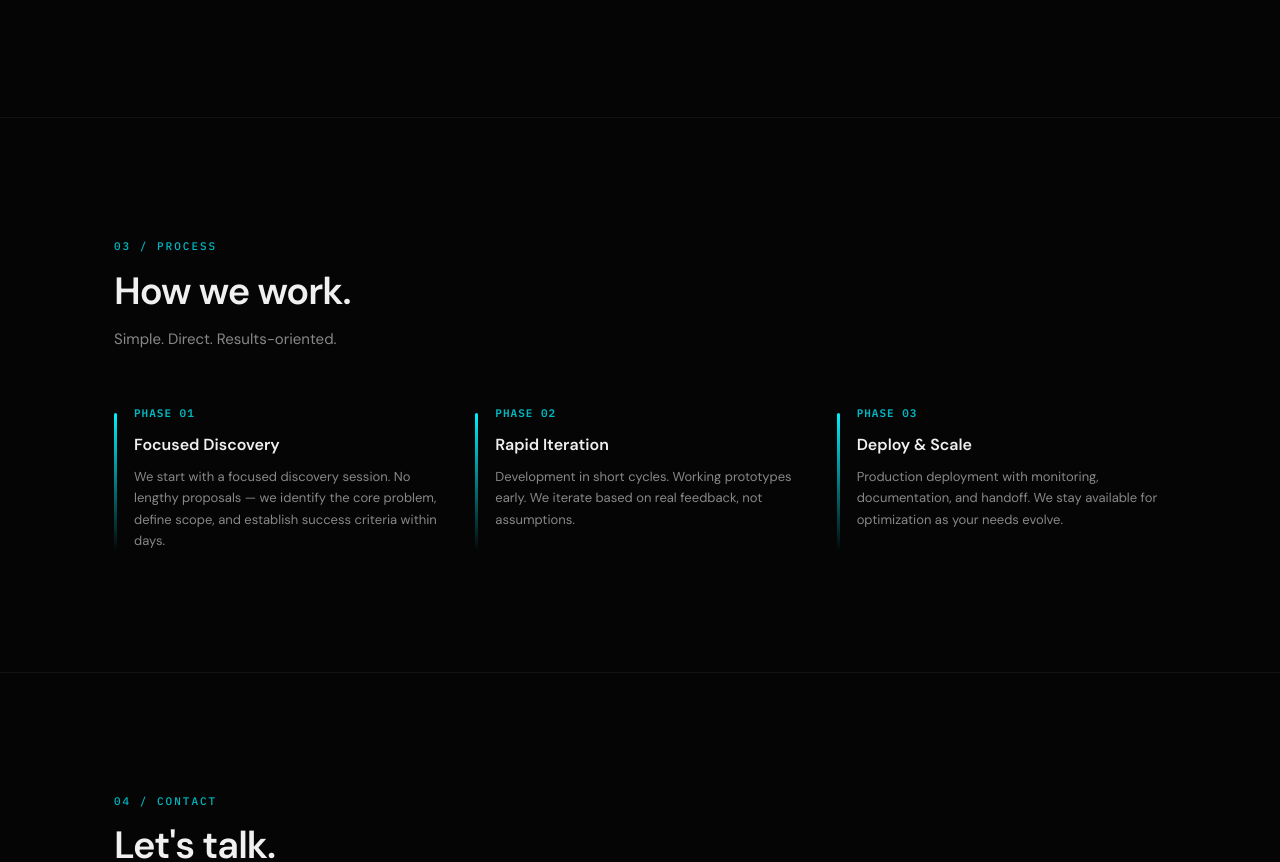
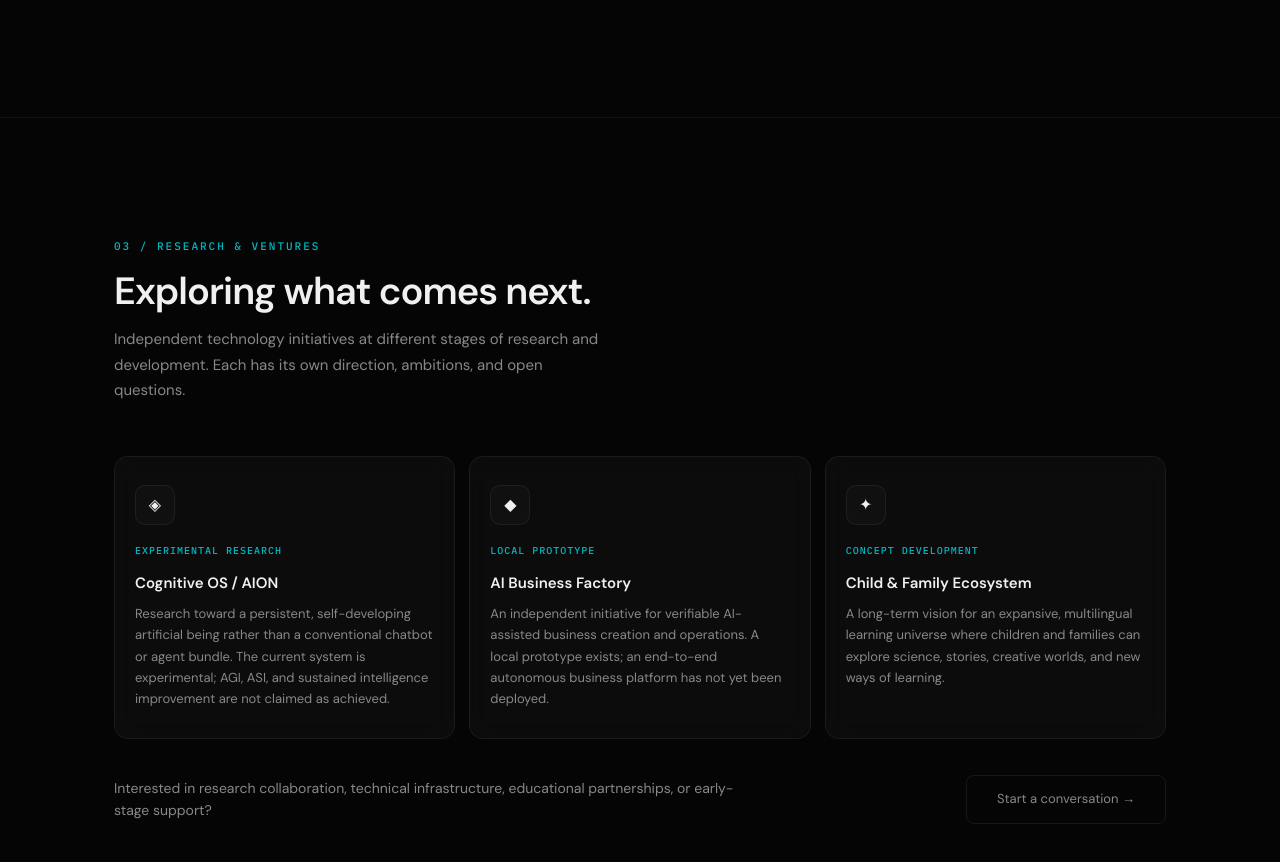
Before and after one commit to vadimkurka/quantumvista-site, a plain HTML site: page index.html in a window 1280 px wide. Shown: the part 1938-2800 px from the top of the page. Drawn offline with nearby package versions, Linux system fonts and the light colour scheme; animation ran at ten frames a second.

Commit message:
Add public research and ventures showcase without redesign

```diff
--- a/index.html
+++ b/index.html
@@ -4,7 +4,7 @@
 <meta charset="UTF-8">
 <meta name="viewport" content="width=device-width, initial-scale=1.0">
 <title>QuantumVista LLC — Digital Infrastructure & Intelligence</title>
-<meta name="description" content="QuantumVista builds AI-powered automation, custom software, and data intelligence systems for modern businesses.">
+<meta name="description" content="QuantumVista is a Los Angeles technology company working on AI automation, software, and independent research and product initiatives.">
 <link rel="preconnect" href="https://fonts.googleapis.com">
 <link rel="preconnect" href="https://fonts.gstatic.com" crossorigin>
 <link href="https://fonts.googleapis.com/css2?family=DM+Sans:ital,wght@0,300;0,400;0,500;0,600;0,700&family=IBM+Plex+Mono:wght@400;500;600&display=swap" rel="stylesheet">
@@ -292,6 +292,14 @@ section{padding:120px 0;position:relative;z-index:1}
 .svc h3{font-size:15px;font-weight:600;margin-bottom:8px;position:relative;z-index:1}
 .svc p{font-size:13px;color:var(--gray);line-height:1.65;position:relative;z-index:1}
 
+/* ═══ RESEARCH & VENTURES — reuses the existing visual language ═══ */
+.ventures{border-top:1px solid var(--card-border)}
+.ventures-grid{display:grid;grid-template-columns:repeat(3,1fr);gap:14px;margin-top:52px}
+.venture-stage{font-family:var(--mono);font-size:10px;font-weight:500;letter-spacing:1px;text-transform:uppercase;color:var(--cyan-dim);margin-bottom:12px;position:relative;z-index:1}
+.ventures-footer{display:flex;align-items:center;justify-content:space-between;flex-wrap:wrap;gap:20px;margin-top:36px}
+.ventures-footer p{font-size:14px;color:var(--gray);max-width:650px}
+.ventures-footer .btn-ghost{flex-shrink:0}
+
 /* ═══ PROCESS ═══ */
 .process{border-top:1px solid var(--card-border)}
 .process-row{
@@ -390,6 +398,7 @@ section{padding:120px 0;position:relative;z-index:1}
 /* ═══ RESPONSIVE ═══ */
 @media(max-width:960px){
   .services-grid{grid-template-columns:1fr 1fr}
+  .ventures-grid{grid-template-columns:1fr 1fr}
   .about-grid,.contact-grid{grid-template-columns:1fr;gap:44px}
   .process-row{grid-template-columns:1fr;gap:28px}
 }
@@ -405,6 +414,7 @@ section{padding:120px 0;position:relative;z-index:1}
     border-bottom:1px solid var(--card-border);
   }
   .services-grid{grid-template-columns:1fr}
+  .ventures-grid{grid-template-columns:1fr}
   .f-row{grid-template-columns:1fr}
   .footer-inner{flex-direction:column;gap:16px;text-align:center}
   .hero h1{letter-spacing:-1px}
@@ -426,6 +436,7 @@ section{padding:120px 0;position:relative;z-index:1}
     <div class="nav-links" id="navLinks">
       <a href="#about">About</a>
       <a href="#services">Services</a>
+      <a href="#ventures">Research</a>
       <a href="#process">Process</a>
       <a href="#contact" class="nav-cta">Get in Touch</a>
     </div>
@@ -515,11 +526,46 @@ section{padding:120px 0;position:relative;z-index:1}
   </div>
 </section>
 
+<!-- RESEARCH & VENTURES: public-level descriptions only -->
+<section class="ventures" id="ventures">
+  <div class="container">
+    <div class="rv">
+      <div class="s-label">03 / Research &amp; Ventures</div>
+      <h2 class="s-title">Exploring what comes next.</h2>
+      <p class="s-desc">Independent technology initiatives at different stages of research and development. Each has its own direction, ambitions, and open questions.</p>
+    </div>
+    <div class="ventures-grid">
+      <article class="svc rv" style="transition-delay:0.05s">
+        <div class="svc-icon" aria-hidden="true">◈</div>
+        <div class="venture-stage">Experimental research</div>
+        <h3>Cognitive OS / AION</h3>
+        <p>Research toward a persistent, self-developing artificial being rather than a conventional chatbot or agent bundle. The current system is experimental; AGI, ASI, and sustained intelligence improvement are not claimed as achieved.</p>
+      </article>
+      <article class="svc rv" style="transition-delay:0.1s">
+        <div class="svc-icon" aria-hidden="true">◆</div>
+        <div class="venture-stage">Local prototype</div>
+        <h3>AI Business Factory</h3>
+        <p>An independent initiative for verifiable AI-assisted business creation and operations. A local prototype exists; an end-to-end autonomous business platform has not yet been deployed.</p>
+      </article>
+      <article class="svc rv" style="transition-delay:0.15s">
+        <div class="svc-icon" aria-hidden="true">✦</div>
+        <div class="venture-stage">Concept development</div>
+        <h3>Child &amp; Family Ecosystem</h3>
+        <p>A long-term vision for an expansive, multilingual learning universe where children and families can explore science, stories, creative worlds, and new ways of learning.</p>
+      </article>
+    </div>
+    <div class="ventures-footer rv">
+      <p>Interested in research collaboration, technical infrastructure, educational partnerships, or early-stage support?</p>
+      <a href="#contact" class="btn-ghost">Start a conversation &rarr;</a>
+    </div>
+  </div>
+</section>
+
 <!-- PROCESS -->
 <section class="process" id="process">
   <div class="container">
     <div class="rv">
-      <div class="s-label">03 / Process</div>
+      <div class="s-label">04 / Process</div>
       <h2 class="s-title">How we work.</h2>
       <p class="s-desc">Simple. Direct. Results-oriented.</p>
     </div>
@@ -547,7 +593,7 @@ section{padding:120px 0;position:relative;z-index:1}
 <section class="contact" id="contact">
   <div class="container">
     <div class="rv">
-      <div class="s-label">04 / Contact</div>
+      <div class="s-label">05 / Contact</div>
       <h2 class="s-title">Let's talk.</h2>
     </div>
     <div class="contact-grid">
```
